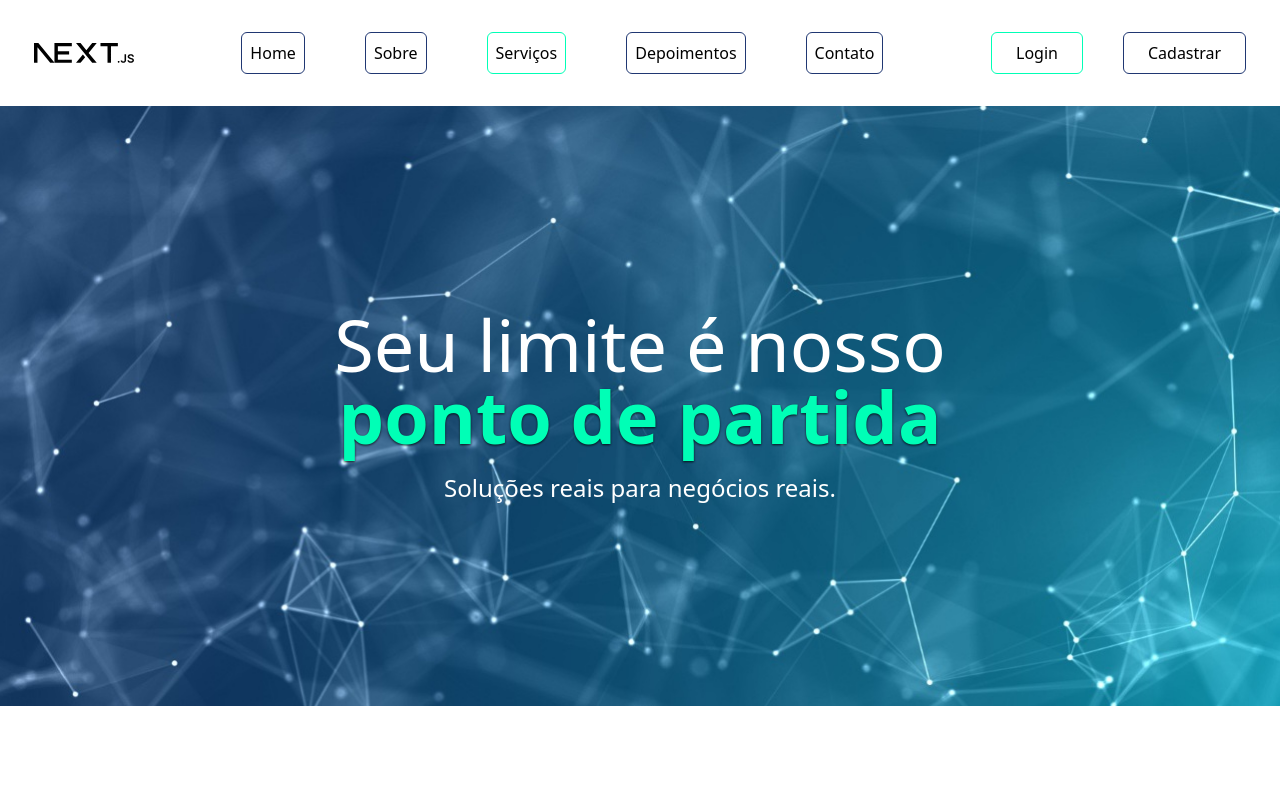
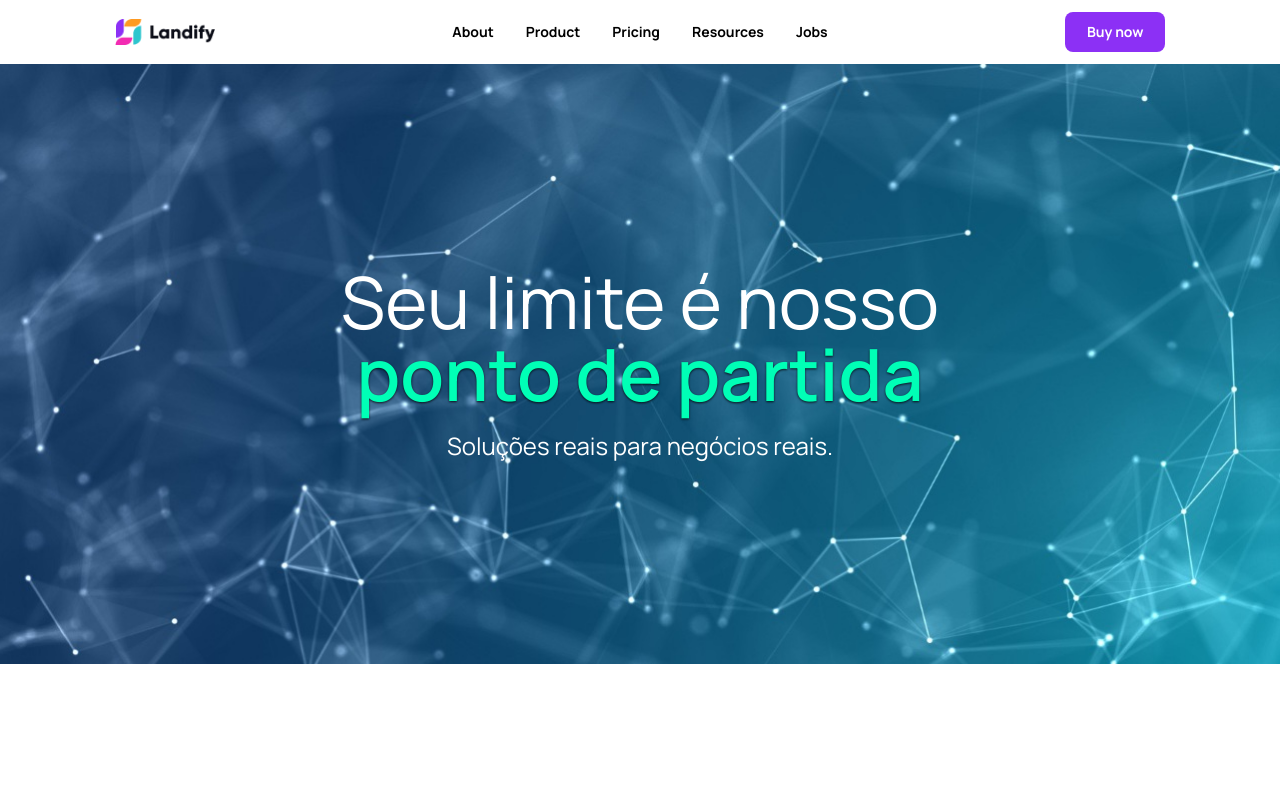
Before and after one commit to igorfrag/imptus, a Next.js app: page / in a window 1280 px wide. Shown: the top 800 px of the page. Built offline with nearby package versions, Linux system fonts and the light colour scheme.

Commit message:
feat:update header

```diff
--- a/src/app/layout.tsx
+++ b/src/app/layout.tsx
@@ -1,10 +1,16 @@
 import Footer from '@/shared/Footer/Footer';
 import Header from '@/shared/Header/Header';
 import '../styles/globals.css';
+import { Manrope } from 'next/font/google'
 
+const getManrope = Manrope({
+  subsets: ['latin'],
+  variable: '--font-manrope',
+  weight: ['400', '500', '600', '700']
+})
 export default function RootLayout({ children }: { children: React.ReactNode }) {
   return (
-    <html lang="pt-BR">
+    <html lang="pt-BR" className={getManrope.variable}>
       <body>
         <Header />
         <main>{children}</main>
--- a/src/shared/Header/Header.tsx
+++ b/src/shared/Header/Header.tsx
@@ -3,38 +3,34 @@ import Link from "next/link";
 
 const Header = () => {
   return (
-    <header className="flex justify-around items-center gap-10 py-8">
+    <header className="flex justify-around items-center gap-10 py-3 px-4">
         <div>
-          <Image src={'/next.svg'} width={100} height={100} alt="Next Logo" />
+          <Image src={'/dark.png'} width={100} height={100} alt="Landify Logo" />
         </div>
 
 				<nav>
-					<ul className="flex gap-15">
-						<li className="border border-primary p-2 rounded-md">
-							<Link href="#">Home</Link>
+					<ul className="flex gap-8 font-bold text-sm">
+						<li>
+							<Link href="#">About</Link>
 						</li>
-						<li className="border border-primary p-2 rounded-md">
-							<Link href="#">Sobre</Link>
+						<li>
+							<Link href="#">Product</Link>
 						</li>
-						<li className="border border-secondary p-2 rounded-md">
-							<Link href="#">Serviços</Link>
+						<li>
+							<Link href="#">Pricing</Link>
 						</li>
-            <li className="border border-primary p-2 rounded-md">
-              <Link href="#">Depoimentos</Link>
+            <li>
+              <Link href="#">Resources</Link>
             </li>
-            <li className="border border-primary p-2 rounded-md">
-              <Link href="#">Contato</Link>
+            <li>
+              <Link href="#">Jobs</Link>
             </li>
 					</ul>
 				</nav>
 
         <div className="flex gap-10">
-          <button type="button" className="py-2 px-6 border border-secondary rounded-md">
-            <Link href="#">Login</Link>
-          </button>
-
-          <button type="button" className="py-2 px-6 border border-primary p-2 rounded-md">
-            <Link href="#">Cadastrar</Link>
+          <button type="button" className="min-w-[100px] h-10 bg-landingPageButton text-white font-bold text-sm rounded-lg cursor-pointer">
+            Buy now
           </button>
         </div>
 			</header>
--- a/src/styles/globals.css
+++ b/src/styles/globals.css
@@ -4,6 +4,7 @@
   --color-primary: oklch(0.3536 0.1058 265.33);
   --color-secondary: #00ffb6;
   --color-accent: #00bf88;
+  --color-landingPageButton: #8C30F5;
 }
 
 html,
@@ -11,4 +12,5 @@ body {
   height: 100%;
   margin: 0;
   padding: 0;
+  font-family: var(--font-manrope);
 }
```
Also changed, not shown: public/dark.png (added).
